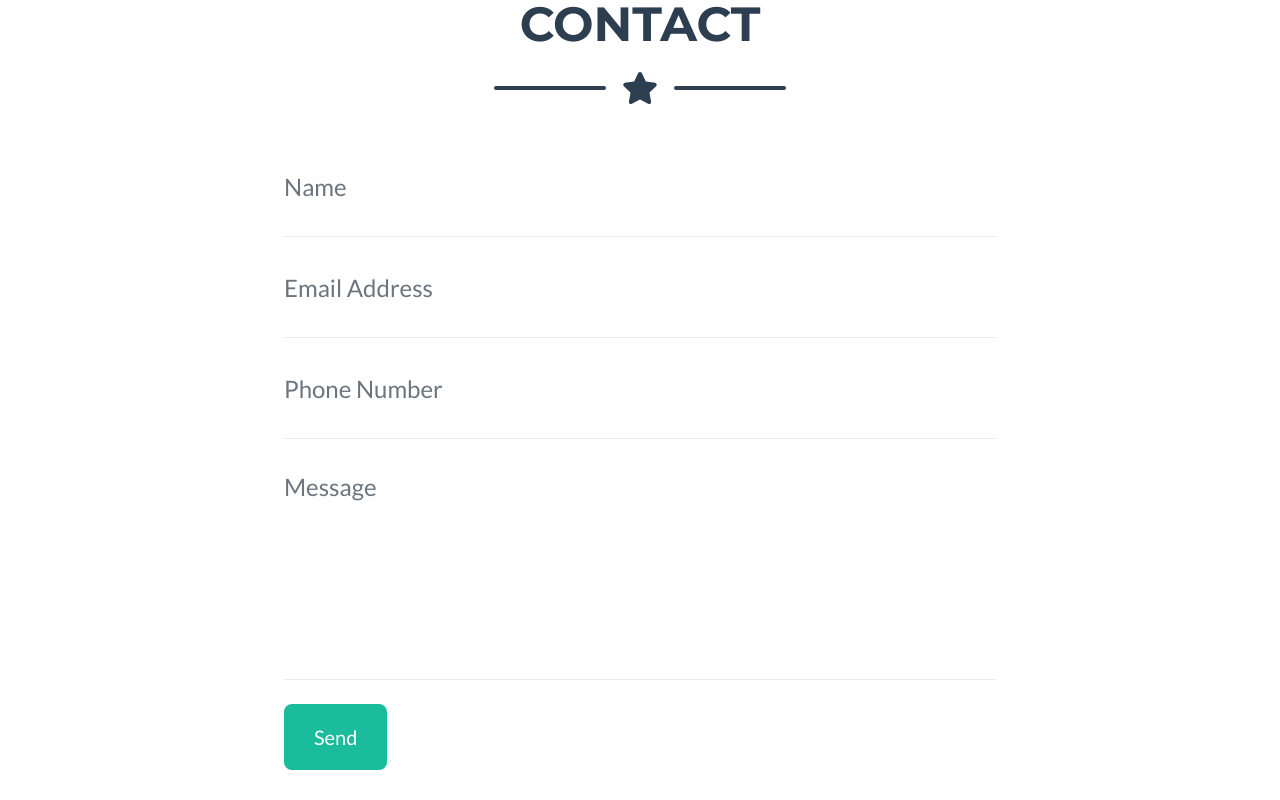
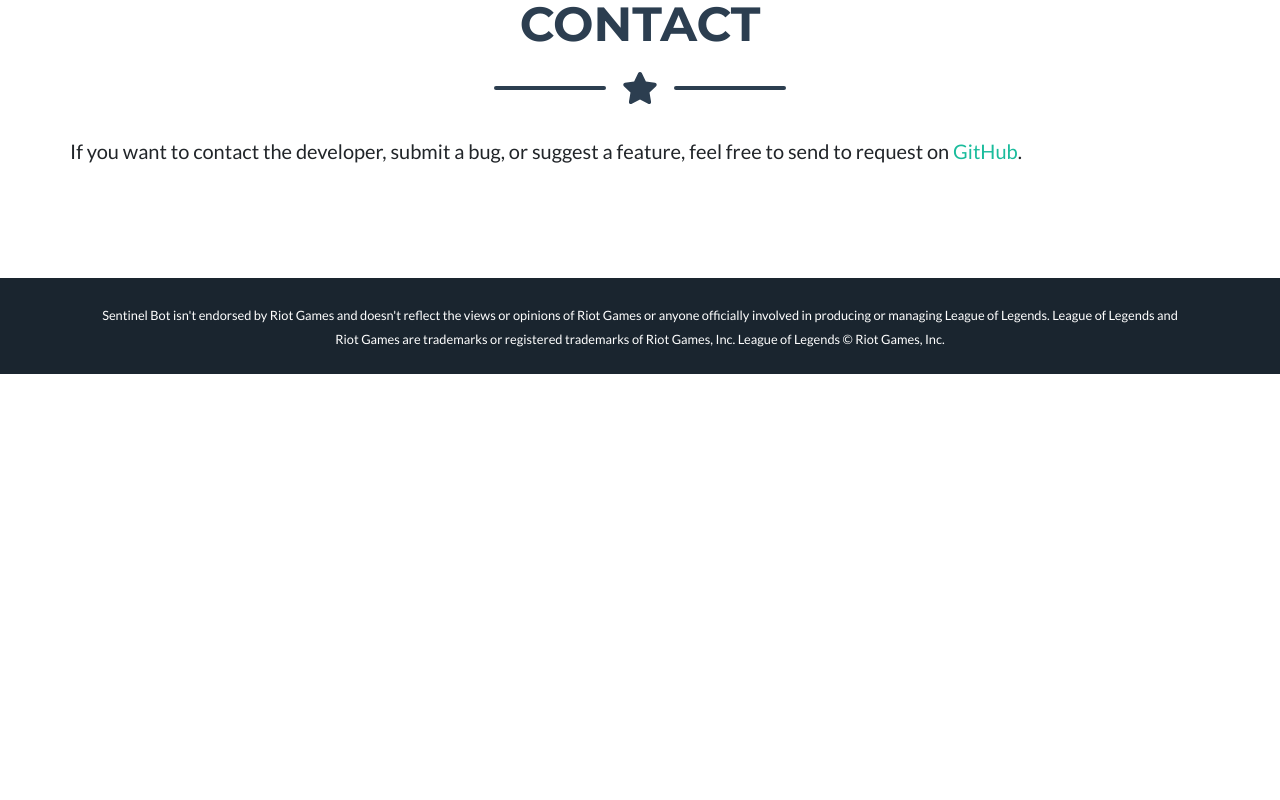
Before and after one commit to sentinel-discord/sentinel-discord.github.io, a plain HTML site: page index.html in a window 1280 px wide. Shown: the part 2220-3020 px from the top of the page. After the commit the page ends 2594 px from the top, so only its background shows below. Drawn offline with nearby package versions, Linux system fonts and the light colour scheme.

Commit message:
Update index.html

```diff
--- a/index.html
+++ b/index.html
@@ -137,42 +137,9 @@
                 </div>
                 <!-- Contact Section Form-->
                 <div class="row">
-                    <div class="col-lg-8 mx-auto">
-                        <!-- To configure the contact form email address, go to mail/contact_me.php and update the email address in the PHP file on line 19.-->
-                        <form id="contactForm" name="sentMessage" novalidate="novalidate">
-                            <div class="control-group">
-                                <div class="form-group floating-label-form-group controls mb-0 pb-2">
-                                    <label>Name</label>
-                                    <input class="form-control" id="name" type="text" placeholder="Name" required="required" data-validation-required-message="Please enter your name." />
-                                    <p class="help-block text-danger"></p>
-                                </div>
-                            </div>
-                            <div class="control-group">
-                                <div class="form-group floating-label-form-group controls mb-0 pb-2">
-                                    <label>Email Address</label>
-                                    <input class="form-control" id="email" type="email" placeholder="Email Address" required="required" data-validation-required-message="Please enter your email address." />
-                                    <p class="help-block text-danger"></p>
-                                </div>
-                            </div>
-                            <div class="control-group">
-                                <div class="form-group floating-label-form-group controls mb-0 pb-2">
-                                    <label>Phone Number</label>
-                                    <input class="form-control" id="phone" type="tel" placeholder="Phone Number" required="required" data-validation-required-message="Please enter your phone number." />
-                                    <p class="help-block text-danger"></p>
-                                </div>
-                            </div>
-                            <div class="control-group">
-                                <div class="form-group floating-label-form-group controls mb-0 pb-2">
-                                    <label>Message</label>
-                                    <textarea class="form-control" id="message" rows="5" placeholder="Message" required="required" data-validation-required-message="Please enter a message."></textarea>
-                                    <p class="help-block text-danger"></p>
-                                </div>
-                            </div>
-                            <br />
-                            <div id="success"></div>
-                            <div class="form-group"><button class="btn btn-primary btn-xl" id="sendMessageButton" type="submit">Send</button></div>
-                        </form>
-                    </div>
+                    <p class="lead">
+                        If you want to contact the developer, submit a bug, or suggest a feature, feel free to send to request on <a href="https://github.com/sentinel-discord/sentinel-discord.github.io">GitHub</a>.
+                    </p>
                 </div>
             </div>
         </section>
```
